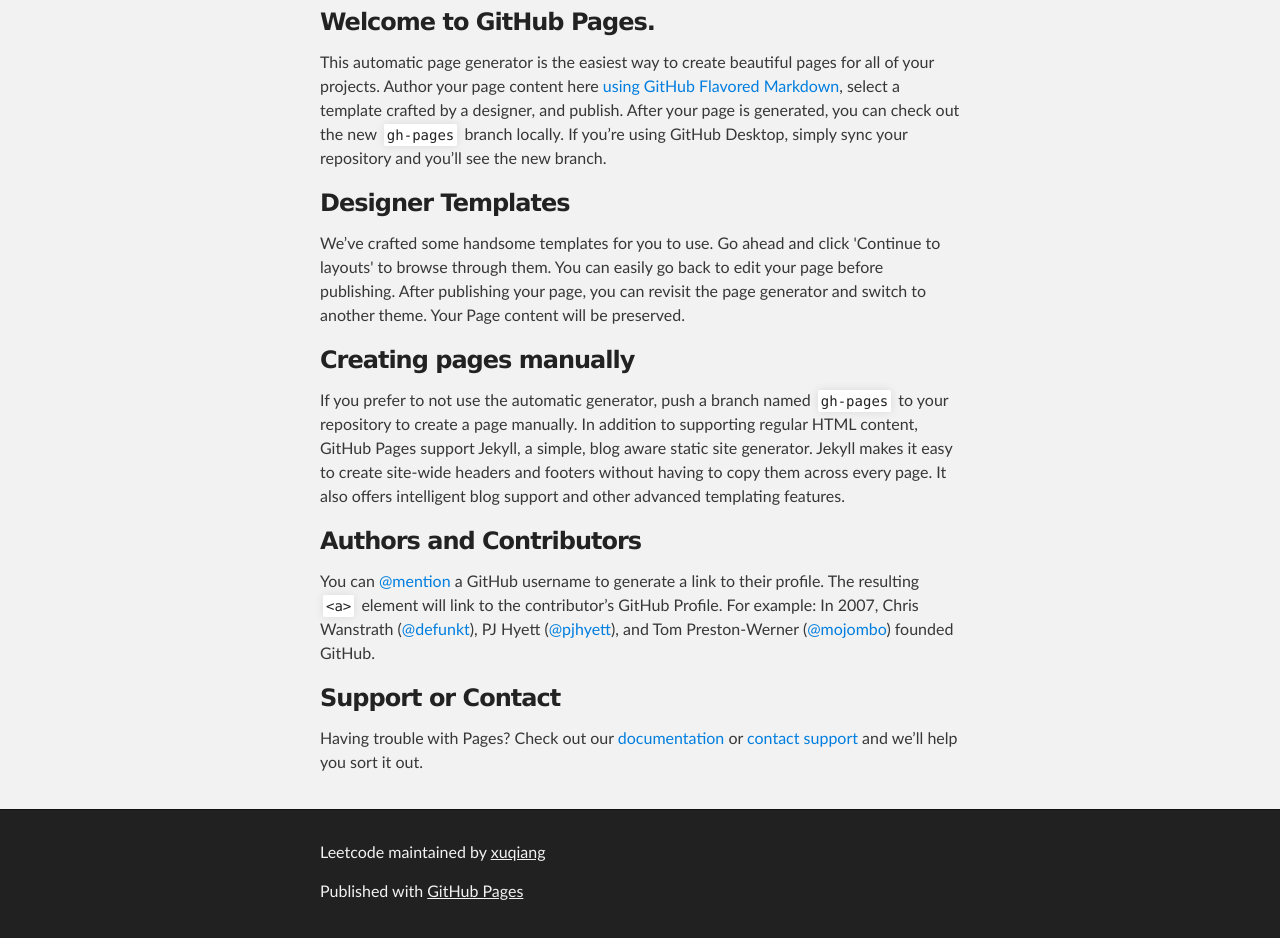
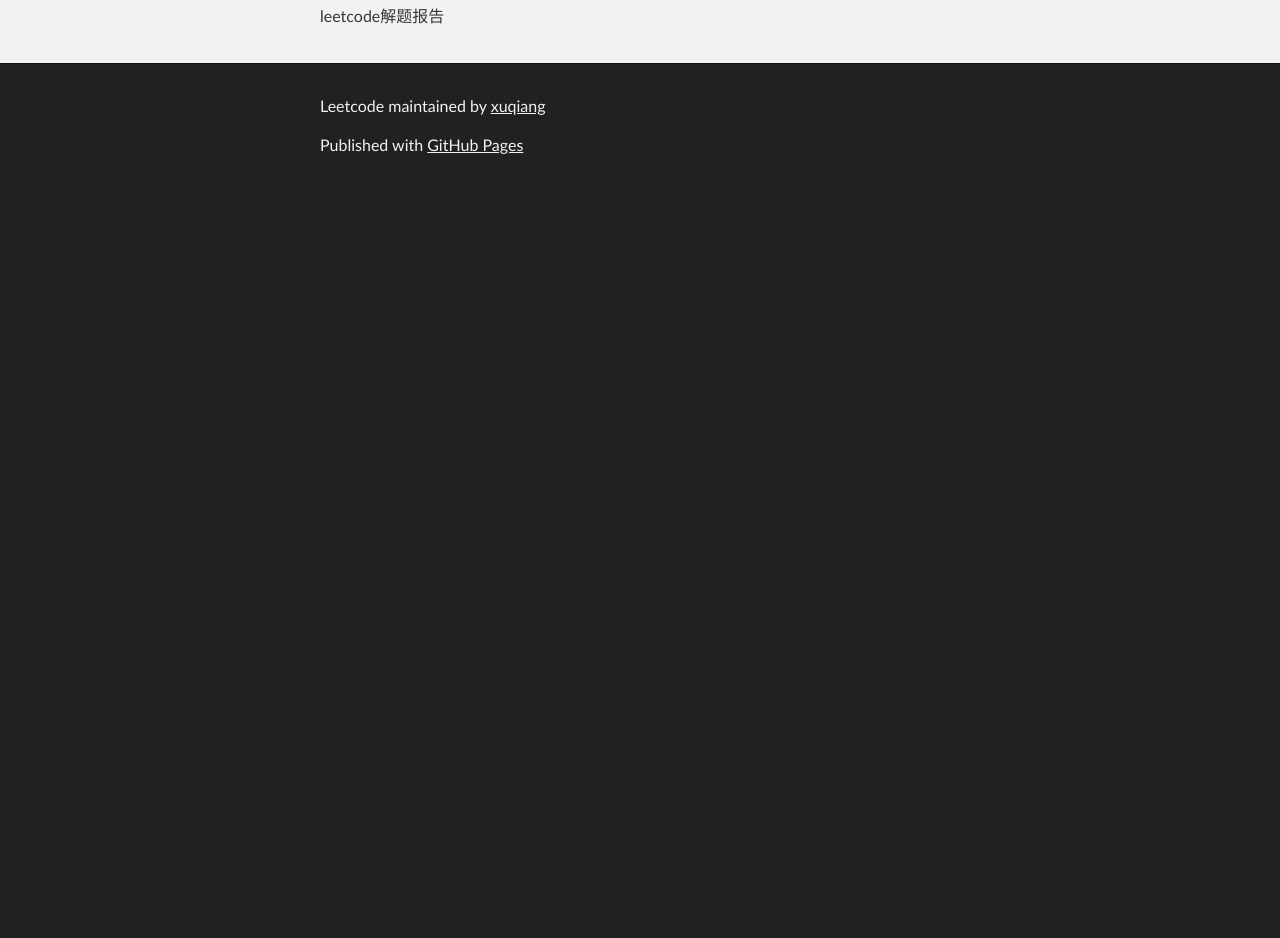
Before and after one commit to xuqiang/leetcode, a plain HTML site: page index.html in a window 1280 px wide. Shown: the part 256-1194 px from the top of the page. After the commit the page ends 800 px from the top, so only its background shows below. Drawn offline with Linux system fonts and the light colour scheme.

```diff
--- a/index.html
+++ b/index.html
@@ -31,30 +31,7 @@
     <!-- MAIN CONTENT -->
     <div id="main_content_wrap" class="outer">
       <section id="main_content" class="inner">
-        <h3>
-<a id="welcome-to-github-pages" class="anchor" href="#welcome-to-github-pages" aria-hidden="true"><span class="octicon octicon-link"></span></a>Welcome to GitHub Pages.</h3>
-
-<p>This automatic page generator is the easiest way to create beautiful pages for all of your projects. Author your page content here <a href="https://guides.github.com/features/mastering-markdown/">using GitHub Flavored Markdown</a>, select a template crafted by a designer, and publish. After your page is generated, you can check out the new <code>gh-pages</code> branch locally. If you’re using GitHub Desktop, simply sync your repository and you’ll see the new branch.</p>
-
-<h3>
-<a id="designer-templates" class="anchor" href="#designer-templates" aria-hidden="true"><span class="octicon octicon-link"></span></a>Designer Templates</h3>
-
-<p>We’ve crafted some handsome templates for you to use. Go ahead and click 'Continue to layouts' to browse through them. You can easily go back to edit your page before publishing. After publishing your page, you can revisit the page generator and switch to another theme. Your Page content will be preserved.</p>
-
-<h3>
-<a id="creating-pages-manually" class="anchor" href="#creating-pages-manually" aria-hidden="true"><span class="octicon octicon-link"></span></a>Creating pages manually</h3>
-
-<p>If you prefer to not use the automatic generator, push a branch named <code>gh-pages</code> to your repository to create a page manually. In addition to supporting regular HTML content, GitHub Pages support Jekyll, a simple, blog aware static site generator. Jekyll makes it easy to create site-wide headers and footers without having to copy them across every page. It also offers intelligent blog support and other advanced templating features.</p>
-
-<h3>
-<a id="authors-and-contributors" class="anchor" href="#authors-and-contributors" aria-hidden="true"><span class="octicon octicon-link"></span></a>Authors and Contributors</h3>
-
-<p>You can <a href="https://github.com/blog/821" class="user-mention">@mention</a> a GitHub username to generate a link to their profile. The resulting <code>&lt;a&gt;</code> element will link to the contributor’s GitHub Profile. For example: In 2007, Chris Wanstrath (<a href="https://github.com/defunkt" class="user-mention">@defunkt</a>), PJ Hyett (<a href="https://github.com/pjhyett" class="user-mention">@pjhyett</a>), and Tom Preston-Werner (<a href="https://github.com/mojombo" class="user-mention">@mojombo</a>) founded GitHub.</p>
-
-<h3>
-<a id="support-or-contact" class="anchor" href="#support-or-contact" aria-hidden="true"><span class="octicon octicon-link"></span></a>Support or Contact</h3>
-
-<p>Having trouble with Pages? Check out our <a href="https://help.github.com/pages">documentation</a> or <a href="https://github.com/contact">contact support</a> and we’ll help you sort it out.</p>
+        <p>leetcode解题报告</p>
       </section>
     </div>
 
```
Also changed, not shown: params.json (+7 -1 lines).
